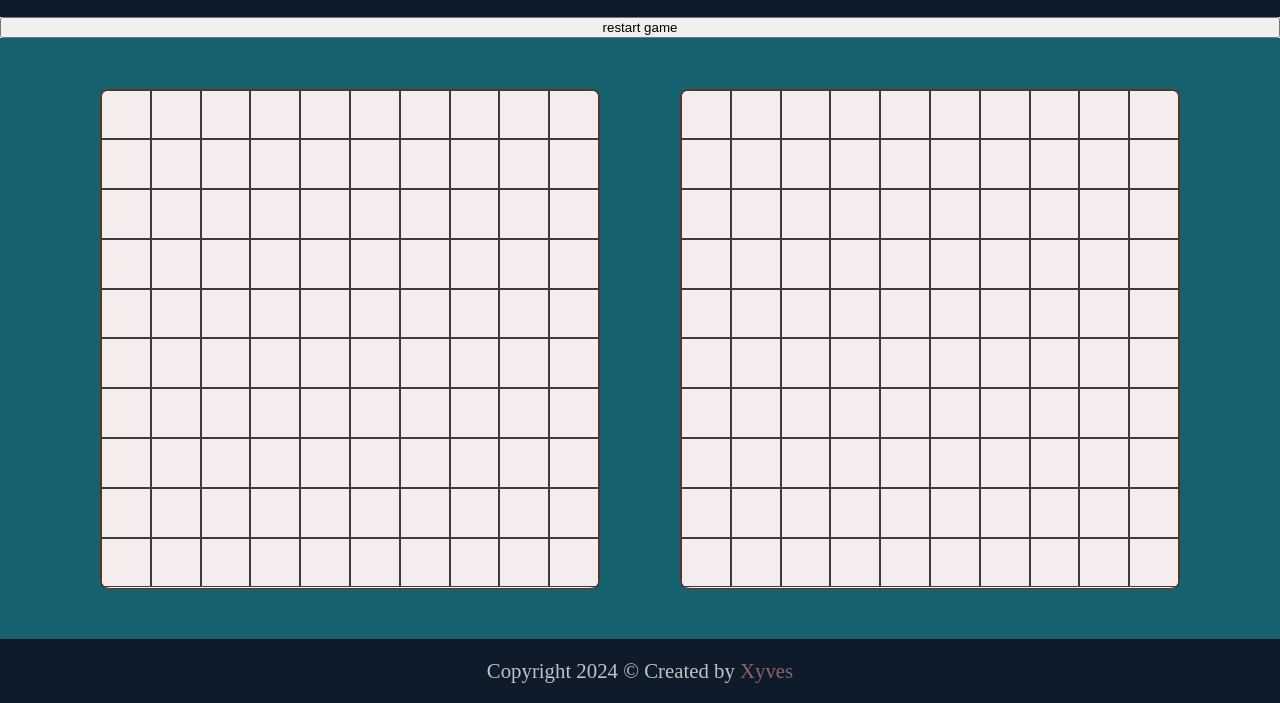
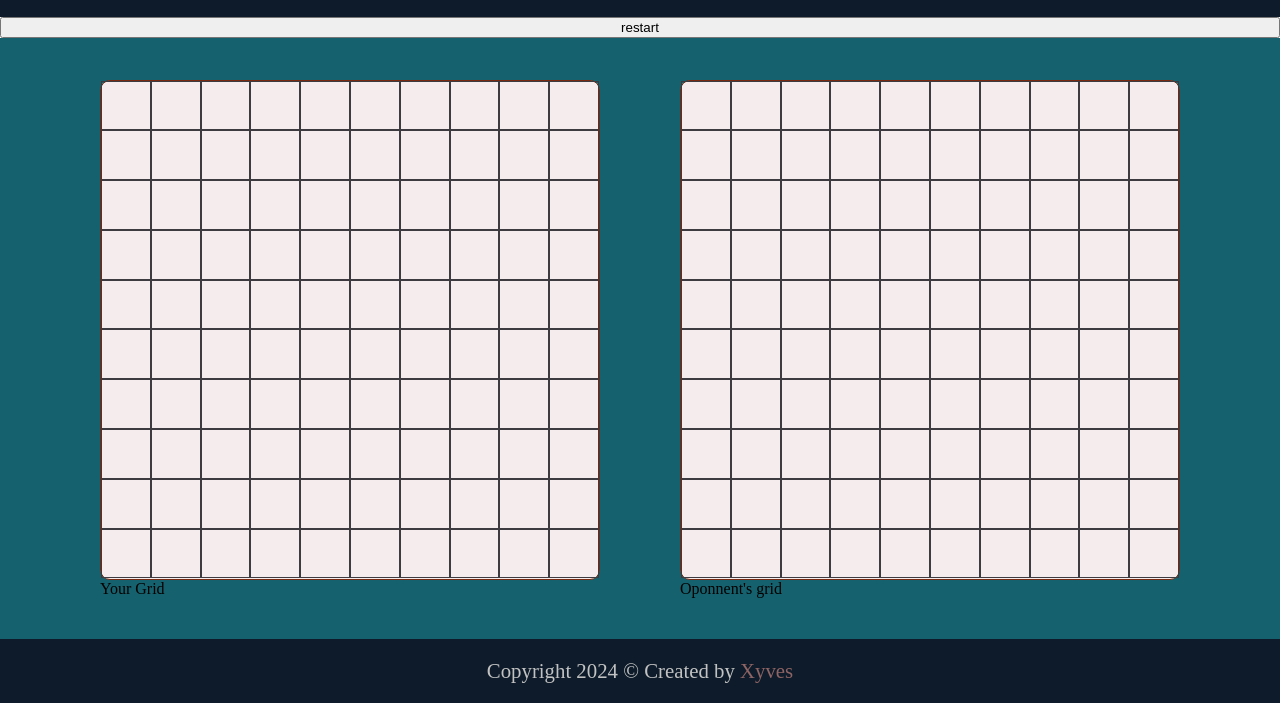
Before and after one commit to Xyves/Battleship, a website: page src/index.html in a window 1280 px wide. Shown: the part 97-800 px from the top of the page. Drawn offline with Linux system fonts and the light colour scheme; files whose address does not match are found by name; a web font is replaced by a local one.

Commit message:
Add gameboard labels

```diff
--- a/src/index.html
+++ b/src/index.html
@@ -13,13 +13,15 @@
     <header>
       <h1>BattleShip</h1>
     </header>
-    <button>restart game</button>
+    <button type="reset" id="reset-btn">restart</button>
     <main>
       <section>
         <div id="gameBoard1" class="gameboard"></div>
+        <div class="battlefield-label">Your Grid</div>
       </section>
       <section>
         <div id="gameBoard2" class="gameboard"></div>
+        <div class="battlefield-label">Oponnent's grid</div>
       </section>
     </main>
     <dialog open>
```
Also changed, not shown: dist/index.html.
